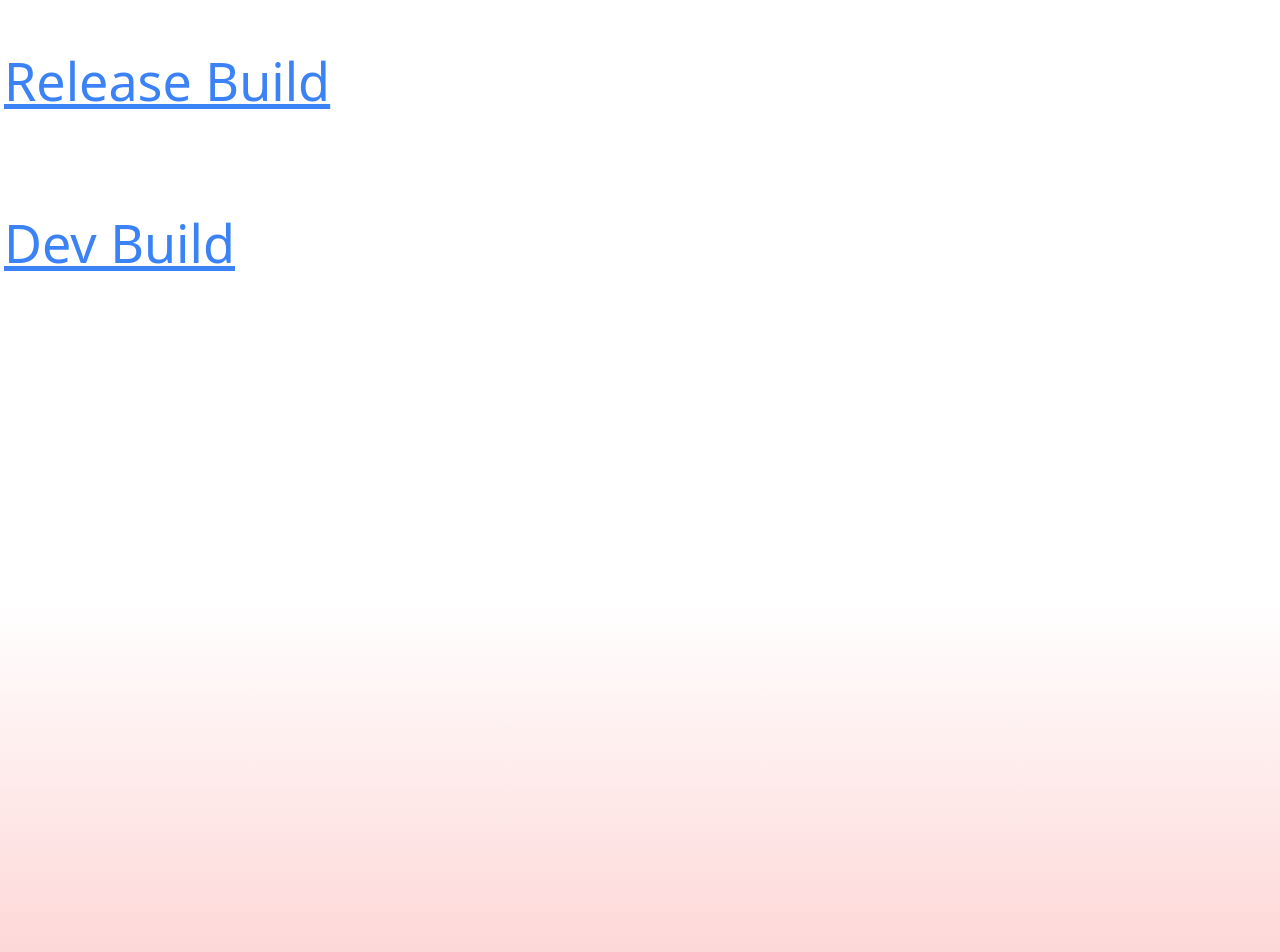
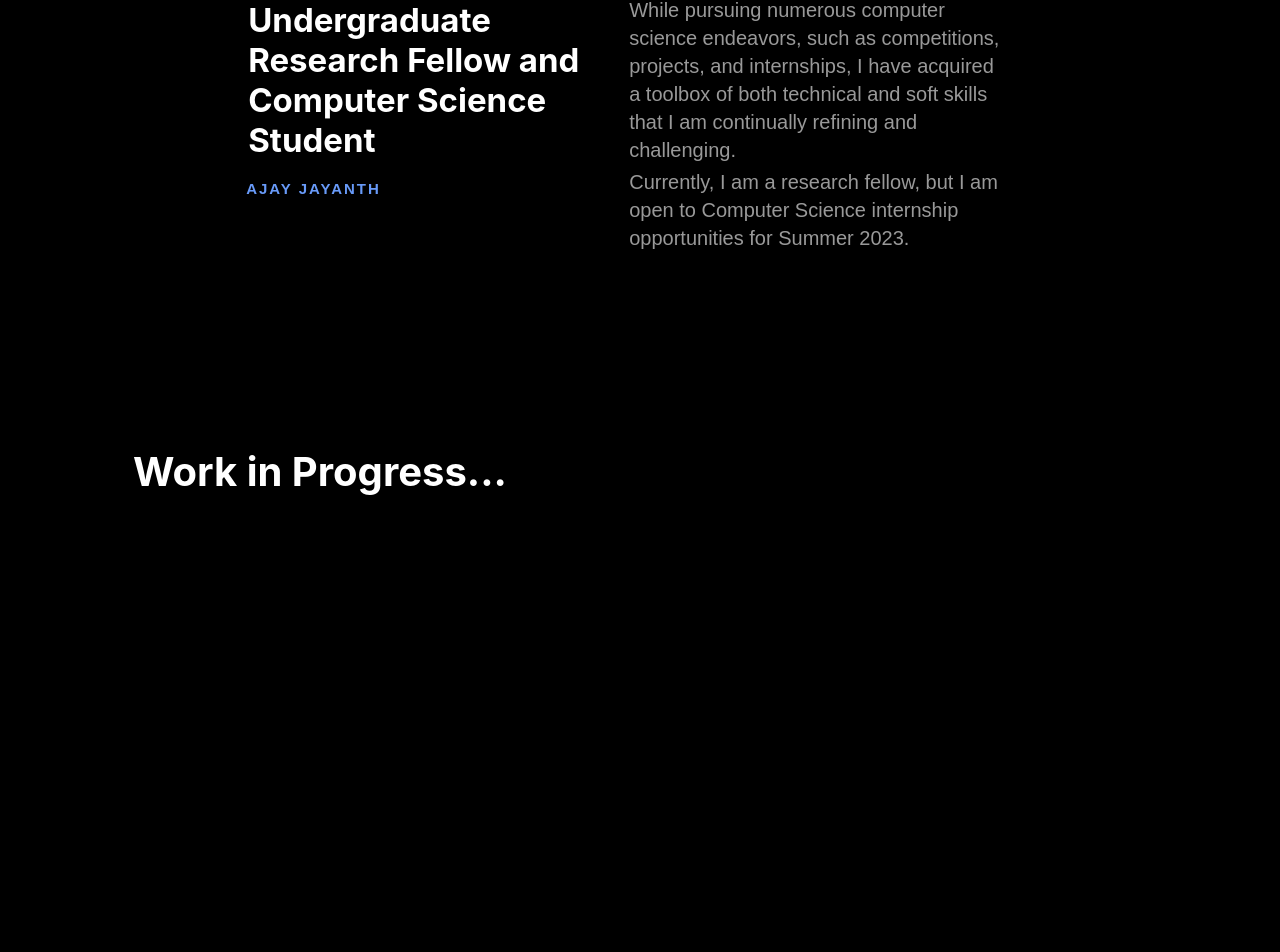
Before and after one commit to ajay-jayanth/Personal-Website, a React (Create React App) app: page / in a window 1280 px wide. Shown: the part 1000-1952 px from the top of the page. Built offline with nearby package versions, Linux system fonts and the light colour scheme.

Commit message:
added about

```diff
--- a/src/App.css
+++ b/src/App.css
@@ -82,30 +82,76 @@ html {
   #mail:hover {@apply text-[#32A350]}
   /* ABOUT PAGE */
   .panel-2 {
-    @apply h-screen w-full overflow-hidden flex flex-nowrap bg-white
+    height: 70vh;
+    @apply w-full overflow-hidden bg-black
+    /* @apply h-screen w-full overflow-hidden bg-black */
   }
   .panel-2 .body-2 {
+    min-height: 70%;
+    width: 100%;
   }
-  .panel-2 h1 {
-    font-size: 52px;
-    font-weight: 300;
-    padding: 4px;
-    padding-top: 80px;
+  .body-2 .mainbox {
+    position: absolute;
+    width: 60%;
+    height: 60%;
+    top: 105%;
+    left: 19%;
+    @apply flex items-center
   }
-  .panel-2 h2 {
-    font-size: 40px;
-    font-weight: 300;
+  .mainbox .leftbox {
+    width: 50%;
+  }
+  .mainbox .rightbox {
+    position: absolute;
+    left: 50%;
+    width: 50%;
+  }
+  .mainbox h1 {
+    font-family: "Gtwalsheimprotrial", sans-serif;
+    letter-spacing: 2px;
+    text-transform: uppercase;
+    font-size: 15px;
+    font-weight: 700;
+    color: #689af8;
+
+    padding: 3px;
+    margin-top: 10px;
+    margin-bottom: 10px;
+  }
+  .mainbox h2 {
+    font-family: "Inter", sans-serif;
+    font-size: 33px;
+    font-weight: 700;
+    line-height: 40px;
+    color: white;
+
+    padding: 5px;
   }
   .panel-2 p {
-    padding: 4px;
-    font-size: 25px;
+    font-family: "Gtwalsheimprotrial", sans-serif;
+    font-size: 18px;
+    font-weight: 200;
+    line-height: 28px;
+    color: #999999;
+
+    padding: 2px;
+    font-size: 20px;
     font-weight: 300;
-  }
-  #Link {
-    @apply text-blue-500 underline
   }
   /* EXPERIENCE PAGE */
   .panel-3 {
-    @apply h-screen w-full overflow-hidden flex flex-nowrap text-center bg-gradient-to-b from-white to-red-300
+    @apply h-screen w-full overflow-hidden flex flex-nowrap text-center bg-black
+  }
+  .panel-3 h1 {
+    font-family: "Inter", sans-serif;
+    font-size: 40px;
+    font-weight: 700;
+    line-height: 53px;
+    color: white;
+
+    padding: 5px;
+    position: relative;
+    top: 10%;
+    left: 10%;
   }
 }
--- a/src/App.js
+++ b/src/App.js
@@ -1,6 +1,6 @@
 import './App.css';
 import { FontAwesomeIcon } from '@fortawesome/react-fontawesome';
-import { faEnvelope } from '@fortawesome/free-solid-svg-icons'
+import { faEnvelope } from '@fortawesome/free-solid-svg-icons';
 import { faGithub, faLinkedin, faDiscord, faInstagram } from '@fortawesome/free-brands-svg-icons';
 
 function App() {
@@ -28,24 +28,28 @@ function App() {
             <li><a href="https://www.linkedin.com/in/ajay-jayanth/" rel="noopener noreferrer" target="_blank" id="LIn"><FontAwesomeIcon icon={faLinkedin}></FontAwesomeIcon></a></li>
             <li><a href="https://discordapp.com/users/694029330660982817" rel="noopener noreferrer" target="_blank" id="dsc"><FontAwesomeIcon icon={faDiscord}></FontAwesomeIcon></a></li>
             <li><a href="https://www.instagram.com/the_ordinary_ajay/" rel="noopener noreferrer" target="_blank" id="ig"><FontAwesomeIcon icon={faInstagram}></FontAwesomeIcon></a></li>
-            <li><a href="mailto:kunhu2004@gmail.com" rel="noopener noreferrer" target="_blank" id="mail"><FontAwesomeIcon icon={faEnvelope}></FontAwesomeIcon></a></li>
+            <li><a href="mailto:ajay-jayanth04@gmail.com" rel="noopener noreferrer" target="_blank" id="mail"><FontAwesomeIcon icon={faEnvelope}></FontAwesomeIcon></a></li>
           </ul>
         </div>
       </div>
       <div className="panel-2" id="About">
         <div className="body-2">
-          <h1>Work in Progress...</h1>
-          <h1 id="Link"><a href="https://github.com/ajay-jayanth/personal-website" rel="noopener noreferrer" target="_blank">Release Build</a></h1>
-          <h1 id="Link"><a href="https://github.com/ajay-jayanth/personal-website-dev" rel="noopener noreferrer" target="_blank">Dev Build</a></h1>
-          {/* <h1>About</h1>
-          <p>I'm currently a college freshman majoring in Computer Science and have engaged in numerous diverse extracurriculars and projects to build my technical and soft skills to pursue a career in the field.</p>
-          <h2 id="s1">Education</h2>
-          <p id="p2">Pursuing B.S. in Computer Science at the University of Texas at Dallas</p>
-          <p id="p3">Graduated the Texas Academy of Mathematics of Science with Highest Academic Distinction</p> */}
+          <div className="mainbox">
+            <div className="leftbox">
+              <h1>About Me</h1>
+              <h2>Undergraduate Research Fellow and Computer Science Student</h2>
+              <h1>Ajay Jayanth</h1>
+            </div>
+            <div className="rightbox">
+              <p>I'm a Computer Science student set to graduate on May 2024 from the University of Texas at Dallas.</p>
+              <p>While pursuing numerous computer science endeavors, such as competitions, projects, and internships, I have acquired a toolbox of both technical and soft skills that I am continually refining and challenging.</p>
+              <p>Currently, I am a research fellow, but I am open to Computer Science internship opportunities for Summer 2023.</p>
+            </div>
+          </div>
         </div>
       </div>
       <div className="panel-3" id="Experience">
-
+        <h1>Work in Progress...</h1>
       </div>
     </div>
   );
```
